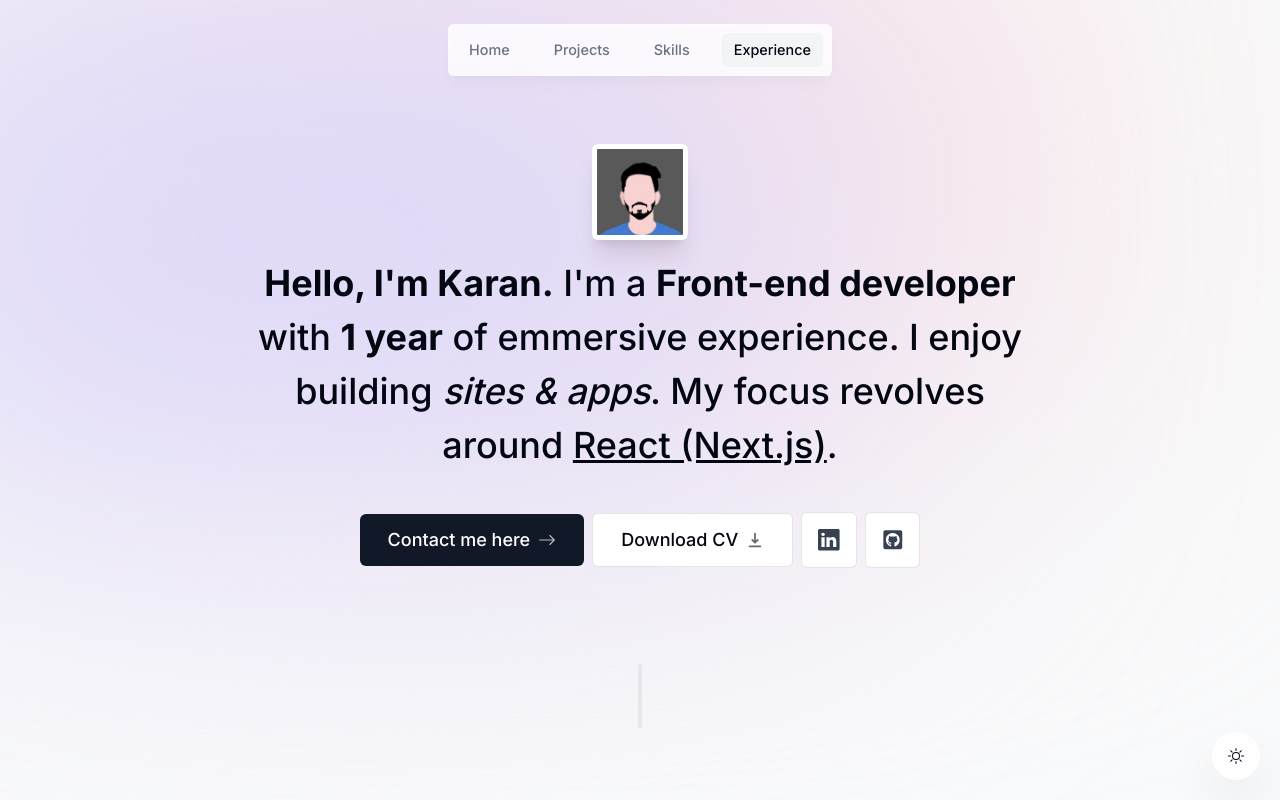
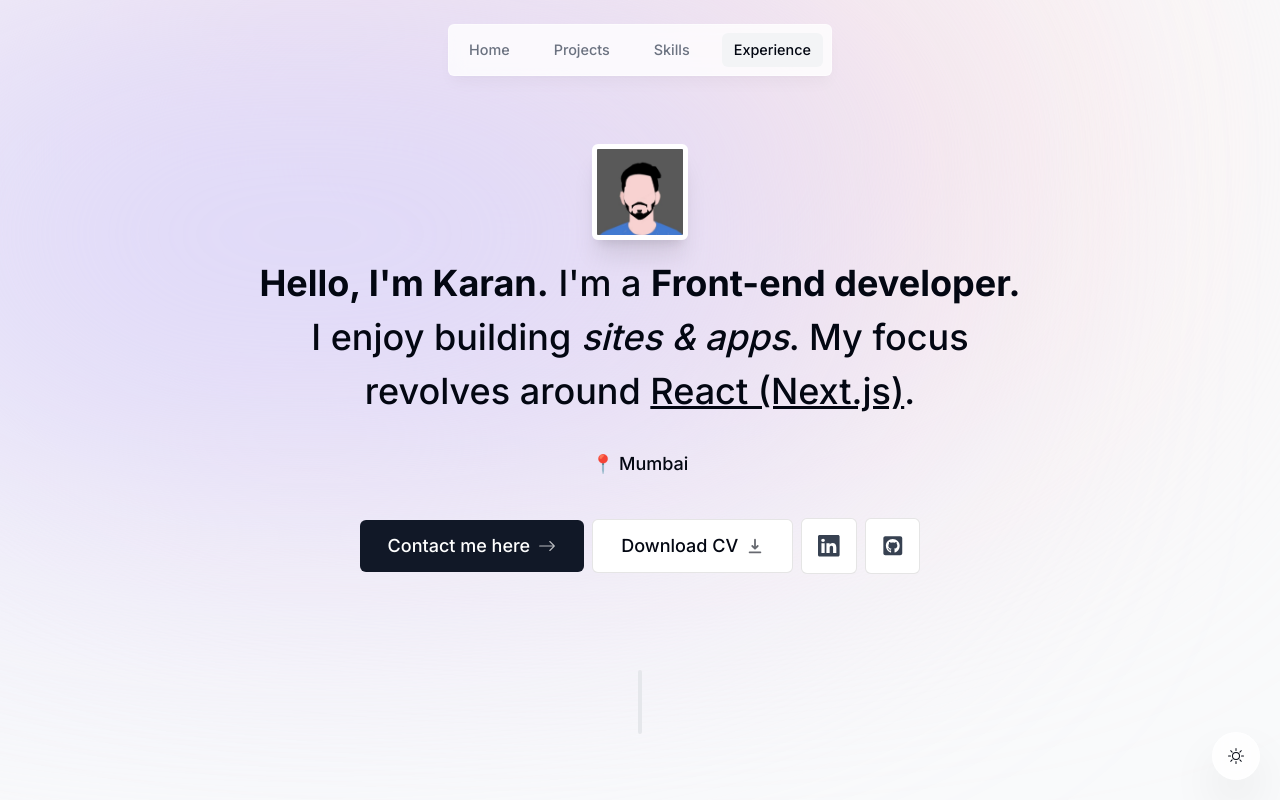
Before and after one commit to karanyadavv/portfolio, a Next.js app: page / in a window 1280 px wide. Shown: the top 800 px of the page. Built offline with nearby package versions, Linux system fonts and the light colour scheme.

Commit message:
Updated intro & added location pin

```diff
--- a/components/intro.tsx
+++ b/components/intro.tsx
@@ -43,10 +43,10 @@ export default function Intro() {
         animate={{ opacity: 1, y: 0 }}
       >
         <span className="font-bold">Hello, I&apos;m Karan.</span> I&apos;m a{" "}
-        <span className="font-bold">Front-end developer</span> with{" "}
-        <span className="font-bold">1 year</span> of emmersive experience. I
-        enjoy building <span className="italic">sites & apps</span>. My focus
-        revolves around <span className="underline">React (Next.js)</span>.
+        <span className="font-bold">Front-end developer.</span> I enjoy building{" "}
+        <span className="italic">sites & apps</span>. My focus revolves around{" "}
+        <span className="underline">React (Next.js)</span>.
+        <div className="mt-8 text-lg">📍 Mumbai</div>
       </motion.h1>
       <motion.div
         className="flex flex-col items-center justify-center gap-2 px-4 text-lg font-medium sm:flex-row"
```
